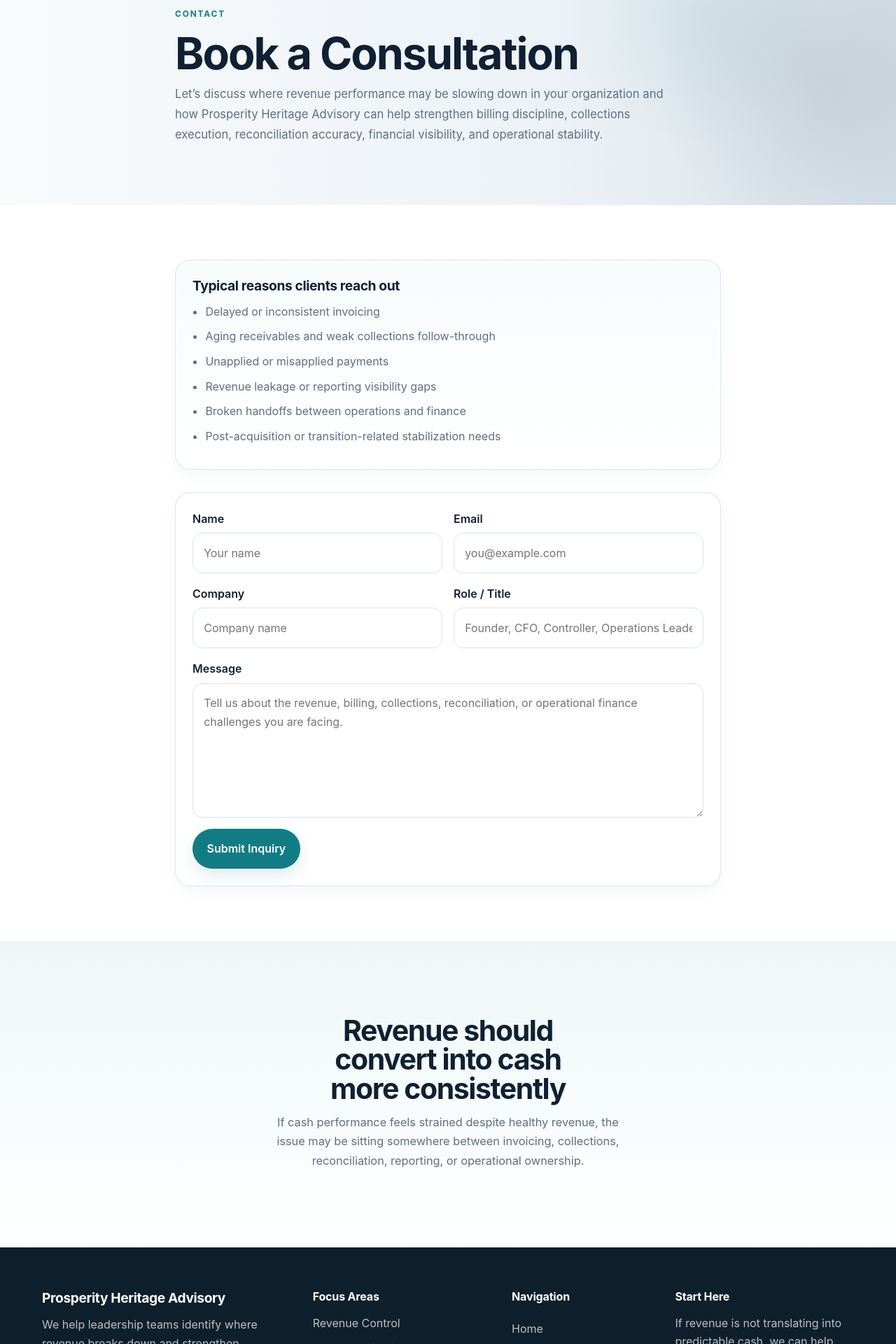
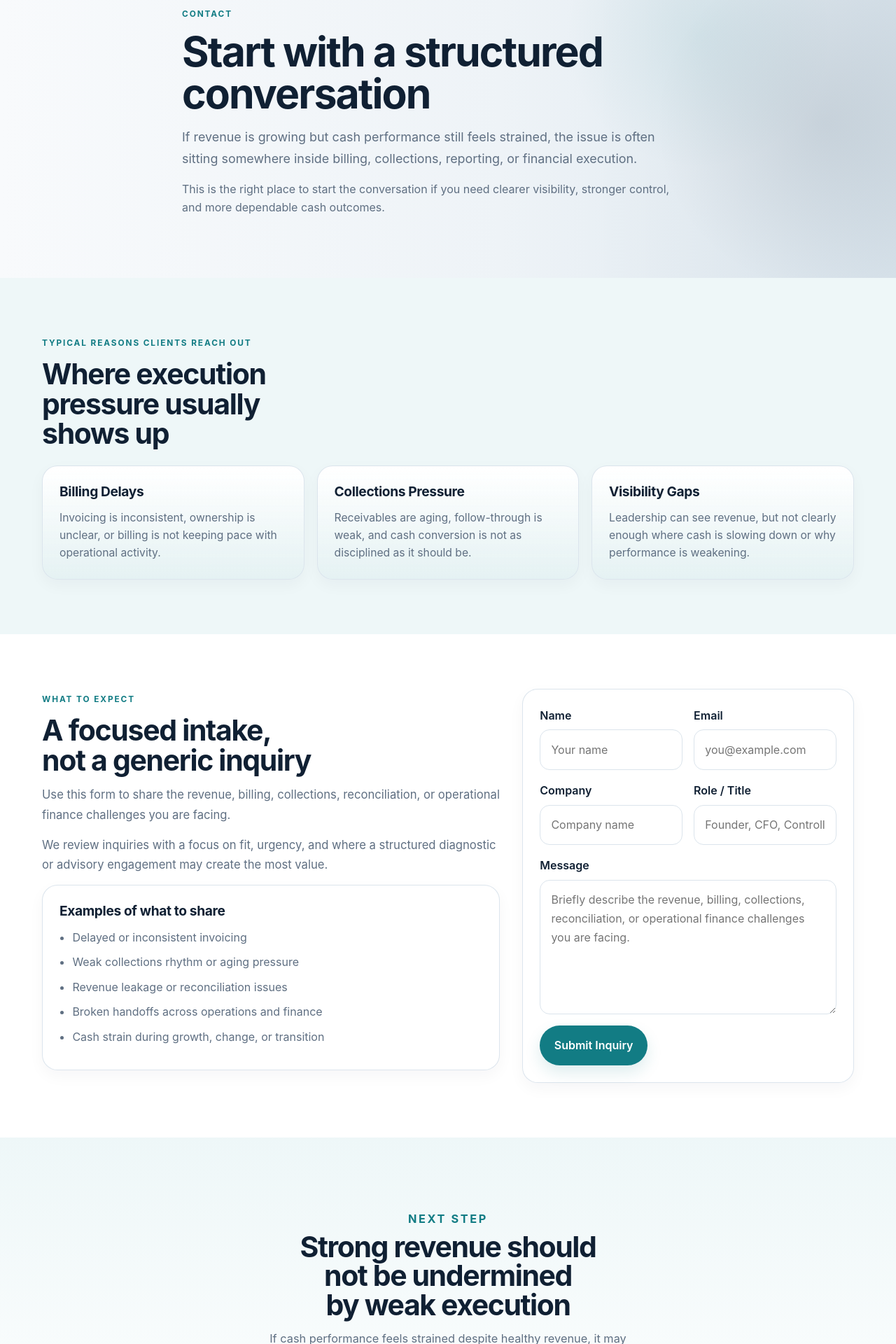
Before and after one commit to pjechete/prosperity-heritage-Advisory-Services, a Next.js app: page /contact in a window 1280 px wide. Shown: the part 160-2080 px from the top of the page at 70% size. Built offline with nearby package versions, Linux system fonts and the light colour scheme.

Commit message:
Update page.tsx

```diff
--- a/src/app/contact/page.tsx
+++ b/src/app/contact/page.tsx
@@ -2,30 +2,84 @@ export default function ContactPage() {
   return (
     <main>
       <section className="page-hero">
-        <div className="narrow">
+        <div className="container page-hero-copy">
           <p className="eyebrow">Contact</p>
-          <h1>Book a Consultation</h1>
-          <p className="section-copy">
-            Let’s discuss where revenue performance may be slowing down in your
-            organization and how Prosperity Heritage Advisory can help strengthen
-            billing discipline, collections execution, reconciliation accuracy,
-            financial visibility, and operational stability.
+          <h1 className="page-title">Start with a structured conversation</h1>
+
+          <p className="section-copy section-copy-lg">
+            If revenue is growing but cash performance still feels strained,
+            the issue is often sitting somewhere inside billing, collections,
+            reporting, or financial execution.
+          </p>
+
+          <p className="hero-proof">
+            This is the right place to start the conversation if you need
+            clearer visibility, stronger control, and more dependable cash
+            outcomes.
           </p>
         </div>
       </section>
 
+      <section className="section section-soft">
+        <div className="container">
+          <p className="section-label">Typical reasons clients reach out</p>
+          <h2 className="section-title">Where execution pressure usually shows up</h2>
+
+          <div className="card-grid three-up">
+            <div className="card card-feature">
+              <h3>Billing Delays</h3>
+              <p>
+                Invoicing is inconsistent, ownership is unclear, or billing is
+                not keeping pace with operational activity.
+              </p>
+            </div>
+
+            <div className="card card-feature">
+              <h3>Collections Pressure</h3>
+              <p>
+                Receivables are aging, follow-through is weak, and cash
+                conversion is not as disciplined as it should be.
+              </p>
+            </div>
+
+            <div className="card card-feature">
+              <h3>Visibility Gaps</h3>
+              <p>
+                Leadership can see revenue, but not clearly enough where cash is
+                slowing down or why performance is weakening.
+              </p>
+            </div>
+          </div>
+        </div>
+      </section>
+
       <section className="section">
-        <div className="narrow">
-          <div className="content-stack" style={{ marginBottom: '2rem' }}>
-            <div className="card-gray">
-              <h3>Typical reasons clients reach out</h3>
+        <div className="container services-two-col">
+          <div>
+            <p className="section-label">What to expect</p>
+            <h2 className="section-title left-align">
+              A focused intake, not a generic inquiry
+            </h2>
+
+            <p className="section-copy">
+              Use this form to share the revenue, billing, collections,
+              reconciliation, or operational finance challenges you are facing.
+            </p>
+
+            <p className="section-copy">
+              We review inquiries with a focus on fit, urgency, and where a
+              structured diagnostic or advisory engagement may create the most
+              value.
+            </p>
+
+            <div className="services-callout">
+              <h3>Examples of what to share</h3>
               <ul>
                 <li>Delayed or inconsistent invoicing</li>
-                <li>Aging receivables and weak collections follow-through</li>
-                <li>Unapplied or misapplied payments</li>
-                <li>Revenue leakage or reporting visibility gaps</li>
-                <li>Broken handoffs between operations and finance</li>
-                <li>Post-acquisition or transition-related stabilization needs</li>
+                <li>Weak collections rhythm or aging pressure</li>
+                <li>Revenue leakage or reconciliation issues</li>
+                <li>Broken handoffs across operations and finance</li>
+                <li>Cash strain during growth, change, or transition</li>
               </ul>
             </div>
           </div>
@@ -84,12 +138,12 @@ export default function ContactPage() {
                 />
               </div>
 
-              <div className="form-field full-width">
+              <div className="full-width form-field">
                 <label htmlFor="message">Message</label>
                 <textarea
                   id="message"
                   name="message"
-                  placeholder="Tell us about the revenue, billing, collections, reconciliation, or operational finance challenges you are facing."
+                  placeholder="Briefly describe the revenue, billing, collections, reconciliation, or operational finance challenges you are facing."
                   rows={6}
                   required
                 />
@@ -105,15 +159,21 @@ export default function ContactPage() {
         </div>
       </section>
 
-      <section className="cta-band">
+      <section className="cta-section">
         <div className="narrow">
           <div className="cta-box">
-            <h2>Revenue should convert into cash more consistently</h2>
+            <p className="section-label">Next step</p>
+            <h2>Strong revenue should not be undermined by weak execution</h2>
             <p>
-              If cash performance feels strained despite healthy revenue, the
-              issue may be sitting somewhere between invoicing, collections,
-              reconciliation, reporting, or operational ownership.
+              If cash performance feels strained despite healthy revenue, it may
+              be time to identify where the breakdown is happening.
             </p>
+
+            <div className="hero-actions center-buttons">
+              <a href="#top" className="btn btn-primary">
+                Complete the Form
+              </a>
+            </div>
           </div>
         </div>
       </section>
```
